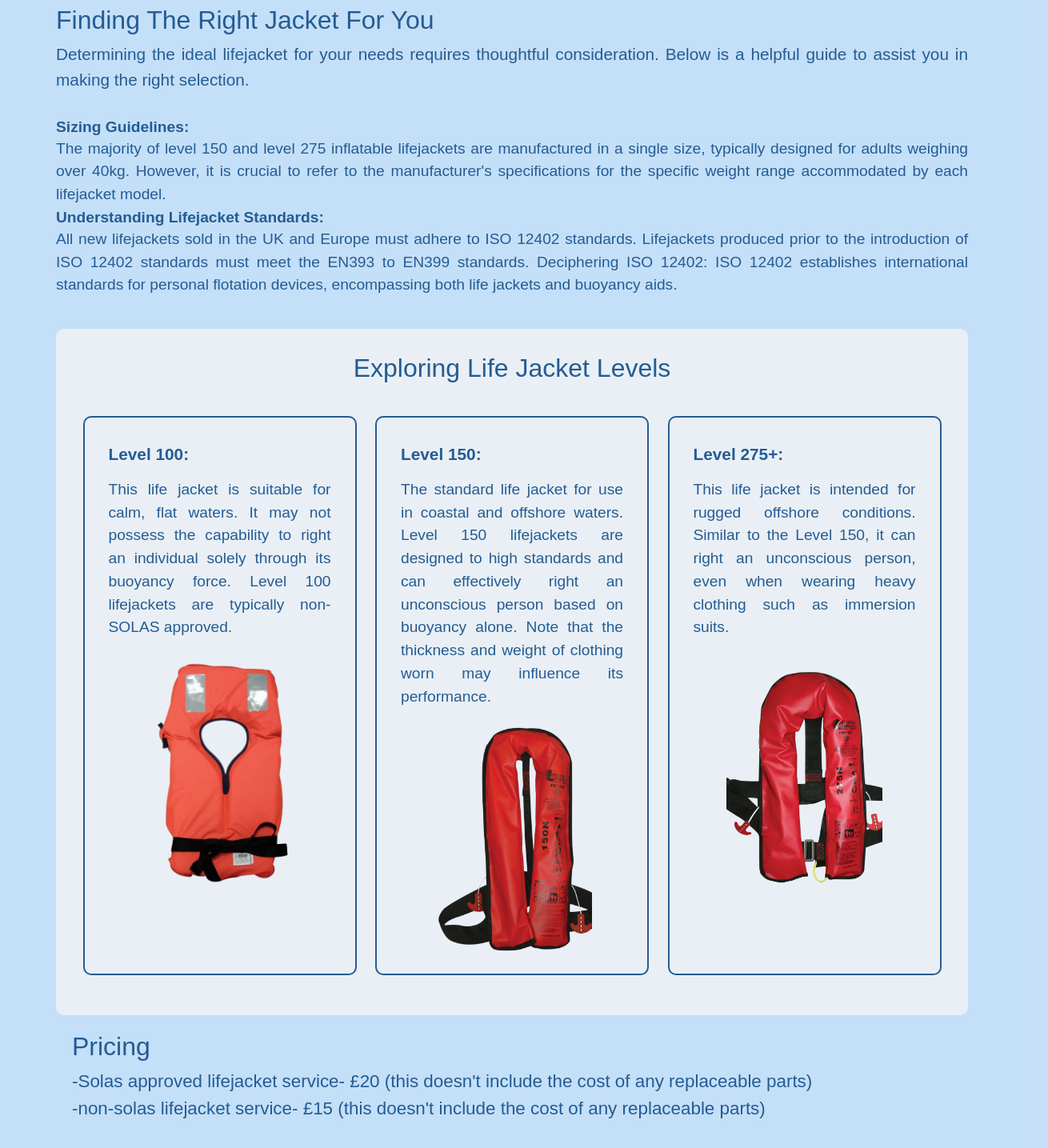
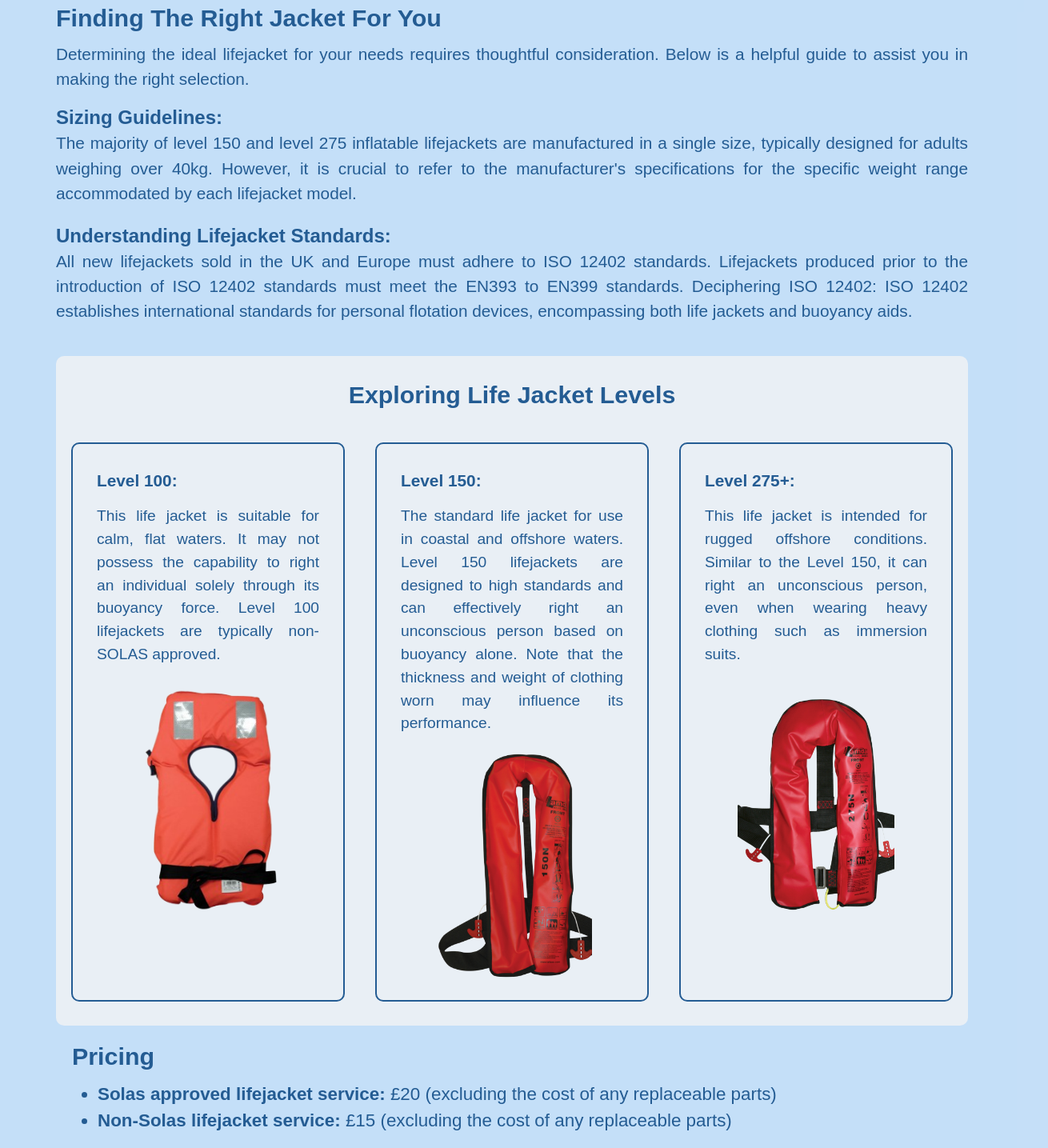
Before and after one commit to AbbieWills/KEMPS-NEW, a React (Vite) app in the folder client/: page /services in a window 1280 px wide. Shown: the part 240-1675 px from the top of the page at 80% size, 1310 px wide, since content can reach past the window. Built offline with nearby package versions, Linux system fonts and the light colour scheme.

Commit message:
responsive design

```diff
--- a/client/components/Navbar.css
+++ b/client/components/Navbar.css
@@ -74,6 +74,46 @@ html {
 
 
 /* Media Queries */
+@media (max-width: 1000px) {
+    .navbar-brand {
+        font-size: 1.4rem !important;
+        margin: 0 auto;
+    }
+    .nav-link {
+        font-size: 1.3rem !important;
+        margin-top: 10px !important;
+    }
+    .navbar-toggler{
+        margin: 10px auto !important;
+
+    }
+    .navbar-title {
+        font-size: 1.4rem !important;
+        margin: 0 auto;
+    }
+
+
+}
+
+@media (max-width: 1350px) {
+    .navbar-brand {
+        font-size: 1.7rem;
+    }
+
+    .navbar-title {
+        font-size: 1.7rem;
+    }
+
+    .nav-keys {
+        font-size: 1rem;
+    }
+    .nav-link {
+        font-size: 1.5rem;
+        margin: 0 -10px 0 40px;
+    }
+}
+
+
 @media (max-width: 1150px) {
     .navbar-content {
         flex-direction: column;
--- a/client/pages/AboutPage/AboutPage.css
+++ b/client/pages/AboutPage/AboutPage.css
@@ -37,30 +37,28 @@
 }
 
   /* About us text */
-.harryIntro {
-  font-size: 1.5rem !important;
-
+.harry-intro {
+  font-size: 1.4rem !important;
+  padding-top: 20px !important;
+  margin-bottom: 50px !important;
 }
 
   /* Photo */
 .photoOfHarry {
   max-height: 18em;
+  max-width: 20em !important;
   border-radius: 20%;
+  margin: 0 auto;
 }
 
 /* Service text */
-.why-choose {
+.why-choose{
   background-color: #eff2f5de;
   padding: 15px 37px;
   border-radius: 10px;
   margin-top: 15px;
   text-align: justify;
 
-}
-
-.service-text {
-  padding-top: 30px;
-  font-size: 1.3rem;
 }
 
 .service-text h2 {
@@ -78,3 +76,29 @@
   margin-top: 40px;
   font-size: 1.7rem;
 }
+
+
+@media (max-width: 2584) {
+  .photoOfHarry {
+    height: 13em !important;
+  };
+}
+
+
+@media (max-width: 690px) {
+  .about h1 {
+    font-size: 2.5rem;
+  }
+  .harry-intro {
+    font-size: 1.2rem !important;
+    text-align: left !important;
+  }
+  .why-choose p {
+    text-align: left;
+    font-size: 1.2rem;
+  }
+  .why-choose h2 {
+    font-size: 2rem;
+    text-align: left;
+  }
+}
--- a/client/pages/AboutPage/AboutPage.jsx
+++ b/client/pages/AboutPage/AboutPage.jsx
@@ -14,8 +14,8 @@ const AboutPage = () => {
         <p> </p>
         <div className='service-text'>
           <div className='row'>
-          <p className='col-md-7 harryIntro'> Hello, I am Harry, a 23 year old seasoned Navigation Officer currently serving on Oil tankers, and proudly assuming the role of Director at Kemps Maritime Professional Services (KempsMPS). <br/><br/> My unwavering commitment revolves around the paramount importance of safety and its continuous enhancement within the maritime sector. Consequently, I have chosen to devote my time to ensuring that all life jackets serviced through KempsMPS adhere to the most stringent safety standards.
-          <br/><br/> Our approach hinges on the pillars of quality assurance, comprehensive staff training, and the utilization of cutting-edge servicing equipment. </p> <img className="col-md-5 photoOfHarry" src='https://cdn.pixabay.com/photo/2015/10/05/22/37/blank-profile-picture-973460_640.png' alt='PhotoOfHarry'></img></div>
+          <p className='col-md-12 col-sm-12 col-lg-9 harry-intro'> Hello, I am Harry, a 23 year old seasoned Navigation Officer currently serving on Oil tankers, and proudly assuming the role of Director at Kemps Maritime Professional Services (KempsMPS). <br/><br/> My unwavering commitment revolves around the paramount importance of safety and its continuous enhancement within the maritime sector. Consequently, I have chosen to devote my time to ensuring that all life jackets serviced through KempsMPS adhere to the most stringent safety standards.
+          <br/><br/> Our approach hinges on the pillars of quality assurance, comprehensive staff training, and the utilization of cutting-edge servicing equipment. </p> <img className="col-md-10 col-sm-12 col-lg-3 photoOfHarry" src='https://cdn.pixabay.com/photo/2015/10/05/22/37/blank-profile-picture-973460_640.png' alt='PhotoOfHarry'></img></div>
           <div className='why-choose'>
         <h2>Why Choose KempsMPS?</h2>
           <p>
--- a/client/pages/HomePage/homepage.css
+++ b/client/pages/HomePage/homepage.css
@@ -87,14 +87,28 @@ body {
 }
 
 
+@media (max-width: 2000px) {
+    .explain {
+        padding: 15px;
+    }
+}
+
+
 @media (max-width: 1150px) {
     .intro {
         font-size: 2rem;
     }
     .explain {
-        font-size: 1.4rem;
+        font-size: 1.3rem;
+        padding: 20px;
     }
     .features {
         font-size: 1.2rem;
     }
+    .mb-3 {
+        font-size: 2.5rem;
+    }
+    .iconTitle {
+        font-size: 1.6rem;
+    }
 }
--- a/client/pages/ServicesPage/ServicesPage.css
+++ b/client/pages/ServicesPage/ServicesPage.css
@@ -5,14 +5,26 @@
 }
 
 /* Right jacket text */
-.right-jacket-text {
+.about h2 {
+    font-size: 1.9rem !important;
+    font-weight: bold;
+    margin-bottom: 12px;
+}
+
+.right-jacket-text, .sizing-text {
     font-size: 1.3rem;
     margin-bottom: 30px !important;
 }
 
-.sizing-guidelines {
+.sizing-guidelines, .understanding {
     font-weight: bold !important;
     margin-bottom: -2px !important;
+    margin-top: -15px;
+    font-size: 1.5rem !important;
+}
+
+.understanding {
+    margin-top: 20px !important;
 }
 
 /* Life Jacket Levels */
@@ -27,7 +39,6 @@
 .levels-title{
     text-align: center;
     margin-top: 30px !important;
-    margin-bottom: -10px;
 
 }
 
@@ -52,18 +63,19 @@
     margin-bottom: 15px;
 }
 
-.col-lg-4 {
+.individual {
     border: 2px solid #245c93;
     border-radius: 10px;
     padding: 10px !important;
+    margin: 30px auto !important;
     width: 30% !important;
-    margin: 50px auto !important;
-    /* Make this responsive */
 }
 
+    /* Add a more specific selector */
 .onefive {
     margin: 50px -10px !important;
 }
+
 
 
 /* Prices */
@@ -90,3 +102,47 @@
     margin-top: 40px;
     font-size: 1.7rem;
 }
+
+
+@media (max-width: 1200px) {
+    .individual {
+      width: 90% !important;
+      margin: 30px auto !important;
+    }
+  }
+
+  @media (max-width: 700px) {
+    .servicing-title {
+        font-size: 2.5rem !important;
+    }
+    .about h2 {
+        font-size: 1.8rem !important;
+        font-weight: bold;
+        margin-bottom: 12px;
+    }
+    .right-jacket-text, .sizing-text {
+        font-size: 1.3rem;
+        text-align: left !important;
+    }
+    .understanding, .sizing-guidelines {
+        text-align: left !important;
+        font-size: 1.4rem !important;
+
+    }
+    .individual {
+      width: 90% !important;
+      margin: 15px auto !important;
+    }
+    .price-list {
+        font-size: 1.3rem !important;
+        text-align: left !important;
+    }
+    .pricing h2 {
+        font-size: 1.7rem !important;
+        text-align: left !important;
+    }
+    .contact-link-text {
+        font-size: 1.5rem !important;
+        margin-top: -5px;
+    }
+  }
--- a/client/pages/ServicesPage/ServicesPage.jsx
+++ b/client/pages/ServicesPage/ServicesPage.jsx
@@ -13,40 +13,42 @@ const ServicesPage = () => {
         <h1 className='servicing-title'>Servicing and Pricing</h1>
         <h2>Finding The Right Jacket For You </h2>
         <p className='right-jacket-text'>Determining the ideal lifejacket for your needs requires thoughtful consideration. Below is a helpful guide to assist you in making the right selection. </p>
-
           <p className='sizing-guidelines'> Sizing Guidelines: </p>
           <p className='sizing-text'>
           The majority of level 150 and level 275 inflatable lifejackets are manufactured in a single size, typically designed for adults weighing over 40kg. However, it is crucial to refer to the manufacturer's specifications for the specific weight range accommodated by each lifejacket model.<br/>
-          <p className='sizing-guidelines'> Understanding Lifejacket Standards: </p>
+          <p className='understanding'> Understanding Lifejacket Standards: </p>
           All new lifejackets sold in the UK and Europe must adhere to ISO 12402 standards.
           Lifejackets produced prior to the introduction of ISO 12402 standards must meet the EN393 to EN399 standards. Deciphering ISO 12402:
           ISO 12402 establishes international standards for personal flotation devices, encompassing both life jackets and buoyancy aids.</p>
-
         <div className='row levels-section'>
           <h2 className='levels-title'>Exploring Life Jacket Levels </h2>
-          <div className='col-lg-4'>
+          <div className='individual'>
             <p className='levels'>Level 100:</p>
             <p className='levels-text'>
             This life jacket is suitable for calm, flat waters. It may not possess the capability to right an individual solely through its buoyancy force. Level 100 lifejackets are typically non-SOLAS approved.</p> <img className='lj-photo' src={hundered} alt="100-lf" />
           </div>
-          <div className='col-lg-4 onefive'>
+          <div className='individual'>
           <p className='levels'>Level 150:</p>
           <p className='levels-text'>
               The standard life jacket for use in coastal and offshore waters. Level 150 lifejackets are designed to high standards and can effectively right an unconscious person based on buoyancy alone. Note that the thickness and weight of clothing worn may influence its performance.</p> <img className='lj-photo' src={hundredfifty} alt="150-lf" />
           </div>
-          <div className='col-lg-4'>
+          <div className='individual'>
           <p className='levels'>Level 275+:</p>
           <p className='levels-text'>
             This life jacket is intended for rugged offshore conditions. Similar to the Level 150, it can right an unconscious person, even when wearing heavy clothing such as immersion suits.</p> <img className='lj-photo' src={twohundredseventyfive} alt="275-lf" />
           </div>
         </div>
-        <div className='pricing' >
-        <h2>Pricing</h2>
-        <p className='price-list'>
-          -Solas approved lifejacket service- £20 (this doesn't include the cost of any replaceable parts)
-          <br/>-non-solas lifejacket service- £15 (this doesn't include the cost of any replaceable parts)
-        </p>
-       </div>
+       <div className='pricing'>
+          <h2>Pricing</h2>
+          <ul className='price-list'>
+            <li>
+              <strong>Solas approved lifejacket service:</strong> £20 (excluding the cost of any replaceable parts)
+            </li>
+            <li>
+              <strong>Non-Solas lifejacket service:</strong> £15 (excluding the cost of any replaceable parts)
+            </li>
+          </ul>
+        </div>
 
         <p className='contact-link-text'> <a className='contact-link' href='/contact'>Contact us</a> today to learn more about our services and how we can help you stay safe on the water.</p>
 
```
Also changed, not shown: client/pages/HomePage/HomePage.jsx (+8 -10 lines), 1 other file (tests, documents, lock files or other folders).
